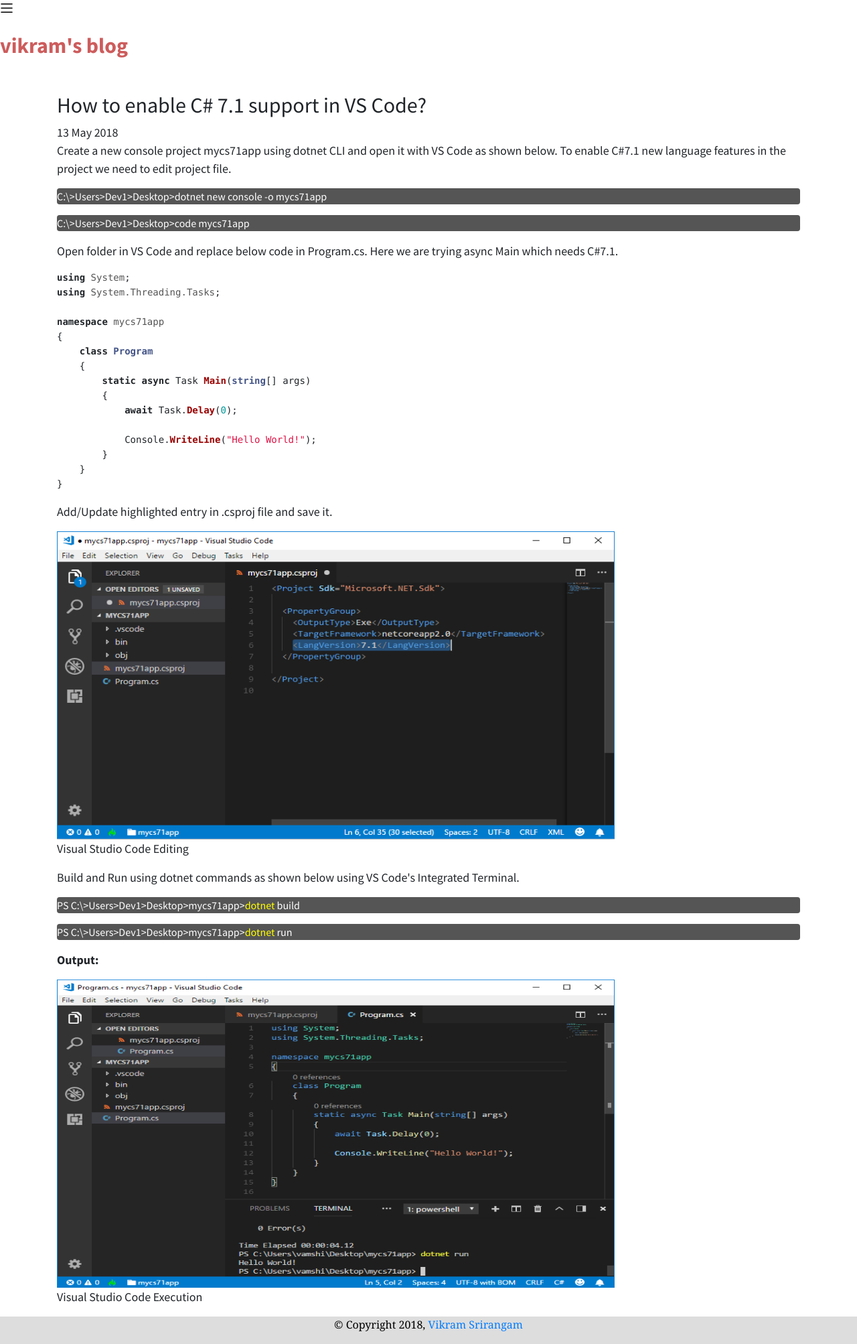
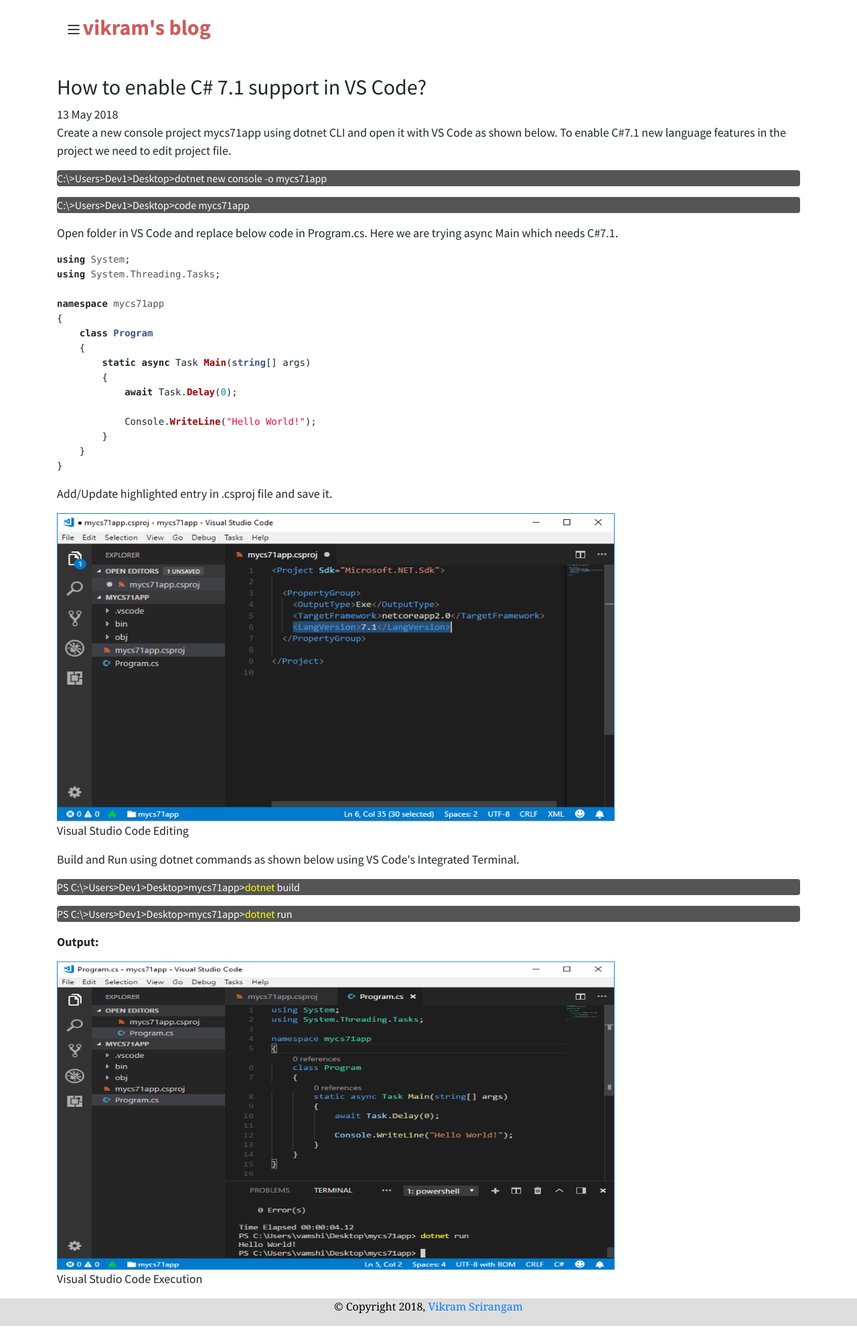
Before and after one commit to srirangamv/srirangamv.github.io, a Jekyll site: the page built from index.html, in a window 1280 px wide. Shown: the whole page at 67% size. Built offline with Jekyll 4.4.1, drawn with Linux system fonts in a browser that asks for light colours; nearby versions of some CDN libraries; the list of posts is cut into pages by our own code; after the commit the page ends 1979 px from its top, so only the background shows below that.

Commit message:
css changes.

```diff
--- a/_layouts/default.html
+++ b/_layouts/default.html
@@ -32,7 +32,7 @@
     <link rel="stylesheet" type="text/css" href="/css/syntax.css">
 </head>
 <body>
-    <div>
+    <div class="container hero">
         <div class="header-blue">
             <div id="menu">
                 <a id="toggle" href="#">
--- a/css/style.css
+++ b/css/style.css
@@ -27,6 +27,7 @@
   box-shadow:none;
   border:none;
   font-size: 2.25rem;
+  display: inline-block;
 }
 
 @media (max-width:767px) {
@@ -199,7 +200,7 @@
   }
 
   footer{
-    position: absolute;
+    position: fixed;
     left: 0;
     bottom: 0;
     border-bottom: solid 1px #bbb;
@@ -380,6 +381,7 @@
   top: 35px;
   right: 30px;*/
   z-index: 50;
+  padding-left: 15px;
   display: inline;
 }
 
```
